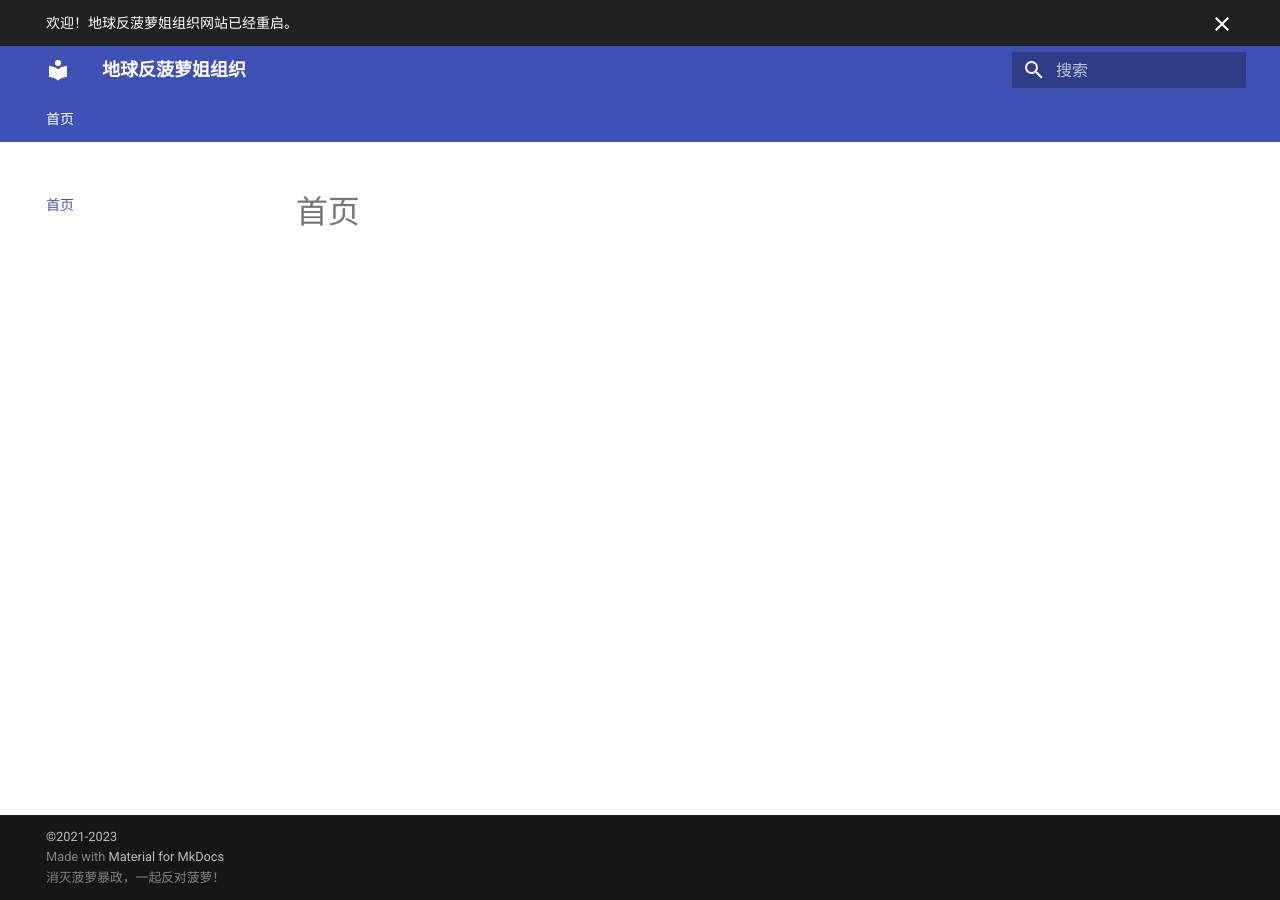
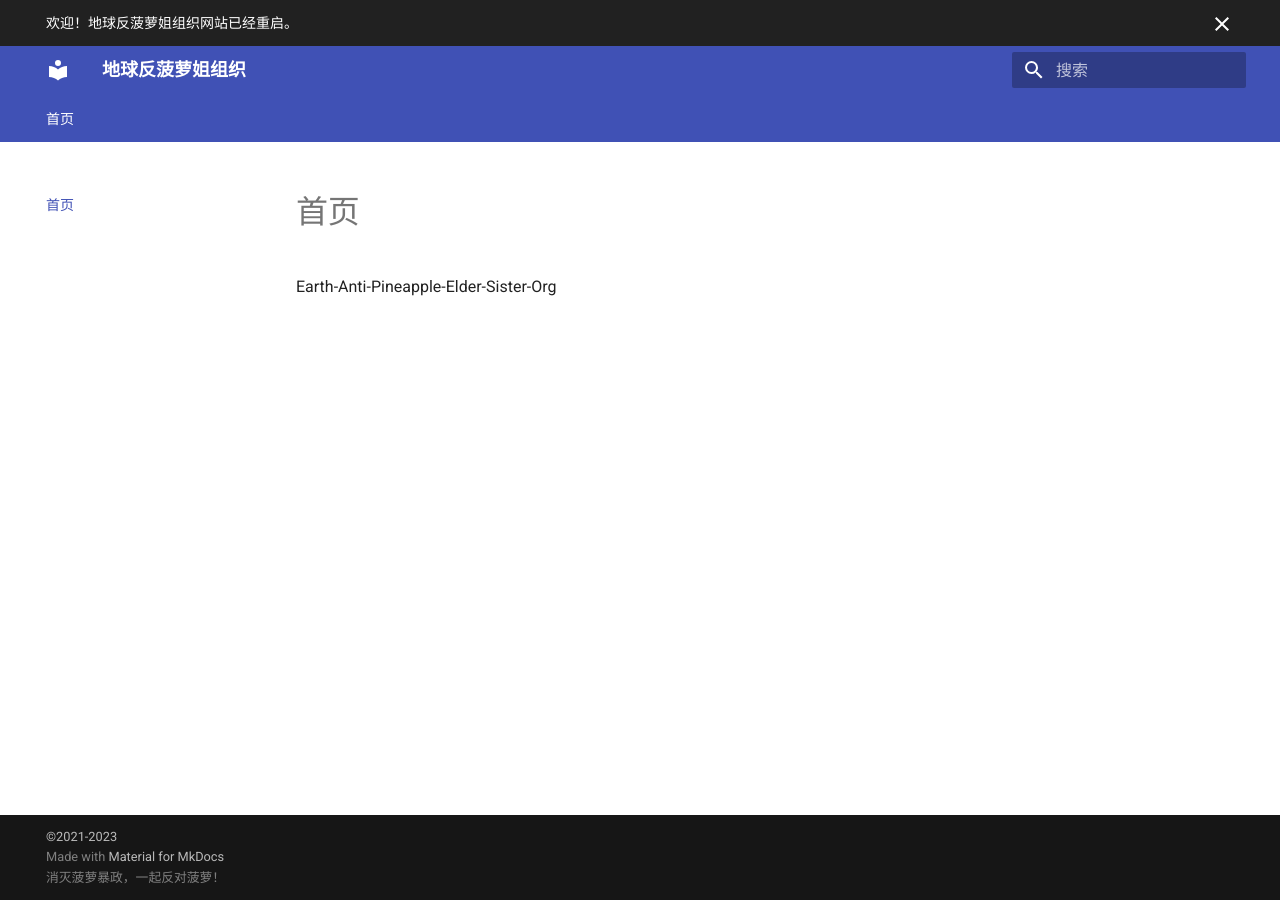
Before and after one commit to Anti-Pineapple/Anti-Pineapple.github.io, an MkDocs documentation site: the page built from docs/MAIN.md, in a window 1280 px wide. Built offline with MkDocs 1.6.1 and Material for MkDocs 9.7.7, drawn with Linux system fonts in a browser that asks for light colours.

Commit message:
Update MAIN.md

```diff
--- a/docs/MAIN.md
+++ b/docs/MAIN.md
@@ -1 +1,2 @@
 # 首页
+Earth-Anti-Pineapple-Elder-Sister-Org
```
